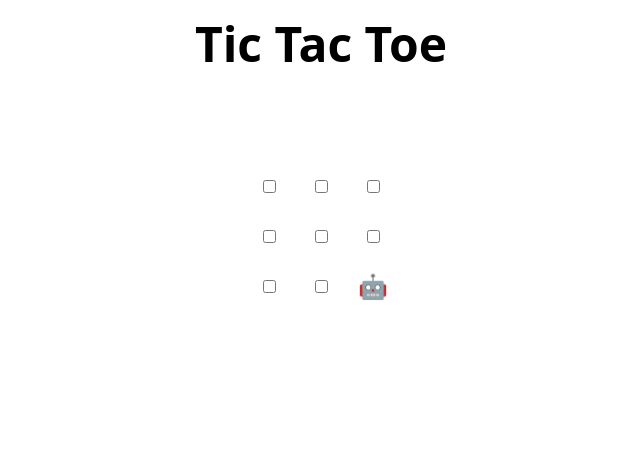
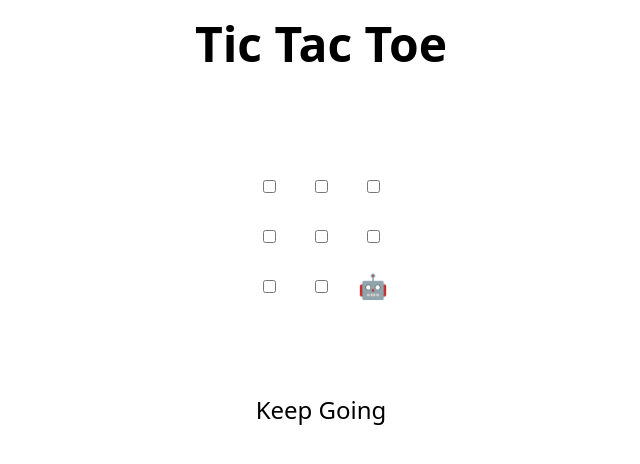
Before and after one commit to aadilhamza/MLSATO2, a plain HTML site: page index.html in a window 1280 px wide. Shown: the whole page, without its empty margins (319-959 px from the left). Drawn offline with Linux system fonts and the light colour scheme.

Commit message:
Update index.html
Thank you for the suggestion

```diff
--- a/index.html
+++ b/index.html
@@ -47,6 +47,7 @@
   </tr>
 </table>
 
+<p>Keep Going<p>
 <h2 hidden>Game over, refresh to play again 🧑‍💻 🤖!</h2>
 
 <script>
```
